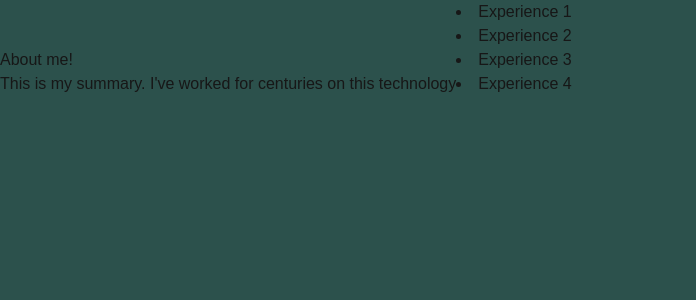
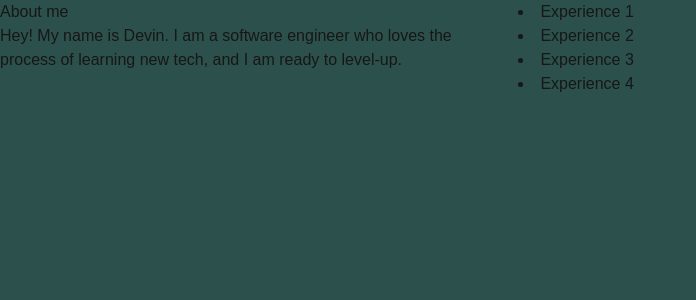
Before and after one commit to ddejongh/Personal-Site-Sandbox, a Next.js app: page / in a window 1280 px wide. Shown: the top 300 px of the page, without its empty margins (0-696 px from the left). Built offline with nearby package versions, Linux system fonts and the light colour scheme.

Commit message:
slight restructure and moving components around"

```diff
--- a/app/page.tsx
+++ b/app/page.tsx
@@ -1,23 +1,9 @@
-import About from "@/components/About";
-import Summary from "@/components/Summary";
-import ResumeCard from "@/components/ResumeCard";
+import PrimaryResume from "@/components/PrimaryResume";
 
 export default function Home() {
   return (
     <div className="bg-[#2C514C] h-screen">
-      <div>
-        <div className="inline-block">
-          <div className="flow-root">
-            <About />
-          </div>
-          <div className="flow-root">
-            <Summary />
-          </div>
-        </div>
-        <div className="inline-block">
-          <ResumeCard />
-        </div>
-      </div>
+      <PrimaryResume />
     </div>
   );
 }
--- a/components/About.tsx
+++ b/components/About.tsx
@@ -1,5 +1,5 @@
 export default function AboutCard() {
     return (
-        <div>About me!</div>
+        <div>About me</div>
     )
 };
--- /dev/null
+++ b/components/PrimaryResume.tsx
@@ -0,0 +1,21 @@
+import AboutCard from "./About";
+import Summary from "./Summary";
+import ResumeCard from "./ResumeCard";
+
+export default function PrimaryResume() {
+  return (
+    <div className="grid grid-cols-5 gap-4">
+      <div className="inline-block col-span-2">
+        <div className="flow-root">
+          <AboutCard />
+        </div>
+        <div className="flow-root">
+          <Summary />
+        </div>
+      </div>
+      <div className="inline-block col-span-2">
+        <ResumeCard />
+      </div>
+    </div>
+  );
+}
--- a/components/Summary.tsx
+++ b/components/Summary.tsx
@@ -1,7 +1,8 @@
 export default function Summary() {
     return (
         <div>
-            This is my summary. I've worked for centuries on this technology
+            Hey! My name is Devin. I am a software engineer who loves the process of
+            learning new tech, and I am ready to level-up.
         </div>
     )
 }
```
